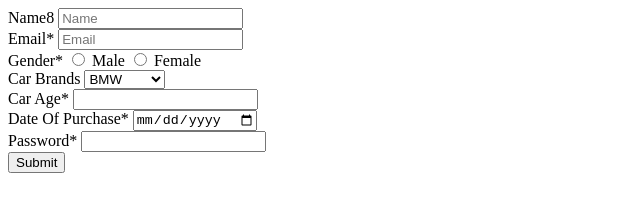
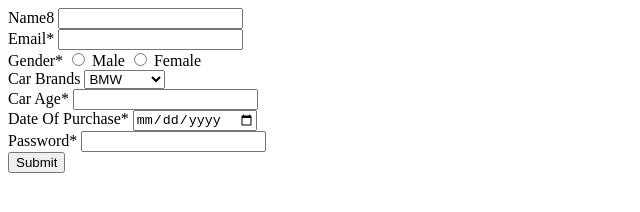
Before and after one commit to acciojob/car-insurance-form-tejbari5, a website: page main.html in a window 1280 px wide. Shown: the full height of the page, 0-640 px from the left. Drawn offline with Linux system fonts and the light colour scheme.

Commit message:
created a submission

```diff
--- a/main.html
+++ b/main.html
@@ -9,10 +9,10 @@
 <body>
 	 <form method="post">
 			<label for="name"> Name8</label>
-			<input type="text" id="name" placeholder="Name" required>
+			<input type="text" id="name" required>
 		 <br>
 			<label for="email"> Email*</label>
-			<input type="email" id="email" placeholder="Email" required>
+			<input type="email" id="email" required>
 		 <br>
 			 <label for="gender"> Gender*</label>
 			  <input type="radio" id="gender" name="gender" required> Male
```
